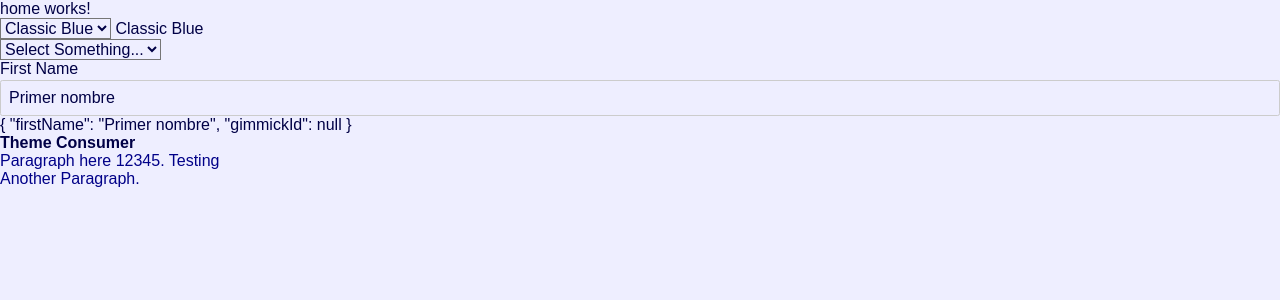
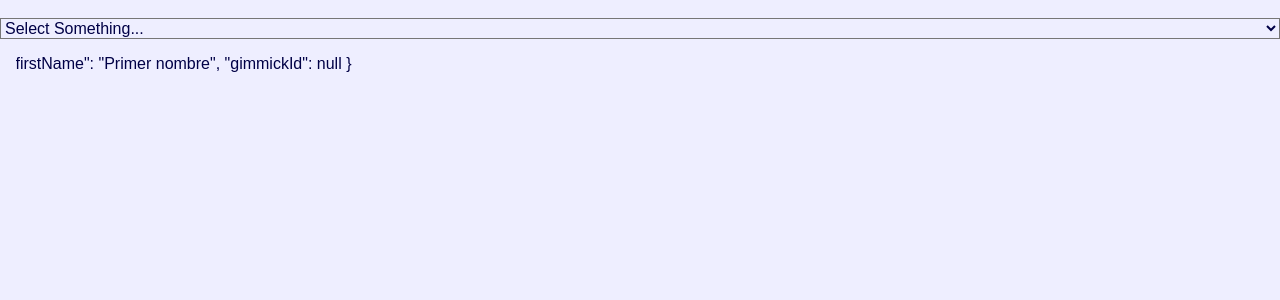
Before and after one commit to eCubed/learn-ng-15, an Angular app: page / in a window 1280 px wide. Shown: the top 300 px of the page. Built offline with nearby package versions, Linux system fonts and the light colour scheme.

Commit message:
Treenode selector solved

```diff
--- a/src/app/pages/home/home.component.html
+++ b/src/app/pages/home/home.component.html
@@ -1,10 +1,16 @@
-<p>home works!</p>
+
 <div [formGroup]="formGroup">
+  <!--
   <theme-switcher></theme-switcher>
+  -->
   <treenode-selector [tree-nodes]="treeNodes" formControlName="gimmickId"></treenode-selector>
-  <app-single-line-field formControlName="firstName" labelText="First Name"></app-single-line-field>
+  <!--
+    <app-single-line-field formControlName="firstName" labelText="First Name"></app-single-line-field>
+    <theme-consumer></theme-consumer>
+  -->
+
   <div>
     {{ formGroup.value | json }}
   </div>
-  <theme-consumer></theme-consumer>
+
 </div>
--- a/src/app/pages/home/home.component.scss
+++ b/src/app/pages/home/home.component.scss
@@ -0,0 +1,9 @@
+:host {
+  padding: 1rem;
+
+  & > div {
+    display: flex;
+    flex-direction: column;
+    gap: var(--gap)
+  }
+}
--- a/src/app/widgets/treenode-selector-recursive/treenode-selector-recursive.component.html
+++ b/src/app/widgets/treenode-selector-recursive/treenode-selector-recursive.component.html
@@ -1,12 +1,9 @@
-<div>
-  <select [ngModel]="selectedTreeNodeAtLevel" (ngModelChange)="onSelectedTreeNodeAtLevelChanged($event)">
-    <option [ngValue]="null">Select Something...</option>
-    <option *ngFor="let treeNode of treeNodes" [ngValue]="treeNode">{{ treeNode.name }}</option>
-  </select>
+<select [ngModel]="selectedTreeNodeAtLevel" (ngModelChange)="onSelectedTreeNodeAtLevel($event)">
+  <option [ngValue]="null">Select Something...</option>
+  <option *ngFor="let treeNode of treeNodes" [ngValue]="treeNode">{{ treeNode.name }} {{ treeNode.id }}</option>
+</select>
 
-  <treenode-selector-recursive *ngIf="selectedTreeNodeAtLevel != null && selectedTreeNodeAtLevel.children != null && (selectedTreeNodeAtLevel.children?.length ?? 0) > 0"
-    [tree-nodes]="selectedTreeNodeAtLevel!.children" [tree-node-id]="_treeNodeId"
-    (tree-node-selected-at-level)="onTreeNodeSelectedAmongChildren($event)"
-    ></treenode-selector-recursive>
-
-</div>
+<treenode-selector-recursive *ngIf="selectedTreeNodeAtLevel != null && selectedTreeNodeAtLevel.children != null && (selectedTreeNodeAtLevel.children?.length ?? 0) > 0"
+  [tree-nodes]="selectedTreeNodeAtLevel!.children" [tree-node-id]="_treeNodeId"
+  (tree-node-selected-at-level)="onSelectedTreeNodeFromChildren($event)"
+  ></treenode-selector-recursive>
--- a/src/app/widgets/treenode-selector-recursive/treenode-selector-recursive.component.scss
+++ b/src/app/widgets/treenode-selector-recursive/treenode-selector-recursive.component.scss
@@ -0,0 +1,5 @@
+:host {
+  display: flex;
+  flex-direction: column;
+  gap: var(--gap);
+}
--- a/src/app/widgets/treenode-selector-recursive/treenode-selector-recursive.component.ts
+++ b/src/app/widgets/treenode-selector-recursive/treenode-selector-recursive.component.ts
@@ -43,14 +43,27 @@ export class TreenodeSelectorRecursiveComponent {
 
   selectedTreeNodeAtLevel: TreeNode | null = null
 
-  onSelectedTreeNodeAtLevelChanged(treeNode: TreeNode) {
-    this.treeNodeId = treeNode?.id
-    this.treeNodeSelectedAtLevel.emit(treeNode)
+  /* This is when the user changes the selection at the level
+  */
+  onSelectedTreeNodeAtLevel(treeNode: TreeNode) {
+    console.log(`onSelectedTreeNodeAtLevel... incoming: ${treeNode?.name ?? 'Null'} selected at level: ${this.selectedTreeNodeAtLevel?.name ?? 'Null'}`)
+    if (treeNode != null) {
+      this.treeNodeId = treeNode?.id
+      this.treeNodeSelectedAtLevel.emit(treeNode)
+    } else {
+      this.treeNodeSelectedAtLevel.emit(treeNode)
+    }
   }
 
-  onTreeNodeSelectedAmongChildren(treeNode: TreeNode) {
-    this.treeNodeId = treeNode?.id
-    this.treeNodeSelectedAtLevel.emit(treeNode)
+  onSelectedTreeNodeFromChildren(treeNode: TreeNode) {
+    console.log(`onSelectedTreeNodeFromChildren... incoming: ${treeNode?.name ?? 'Null'} selected at level: ${this.selectedTreeNodeAtLevel?.name ?? 'Null'}`)
+    if (treeNode != null) {
+      this.treeNodeId = treeNode?.id
+      this.treeNodeSelectedAtLevel.emit(treeNode)
+    } else {
+      this.treeNodeId = this.selectedTreeNodeAtLevel?.id ?? null
+      this.treeNodeSelectedAtLevel.emit(this.selectedTreeNodeAtLevel!)
+    }
   }
 }
 
```
